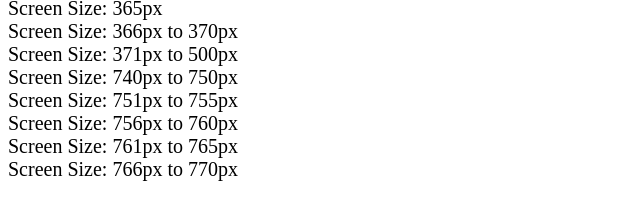
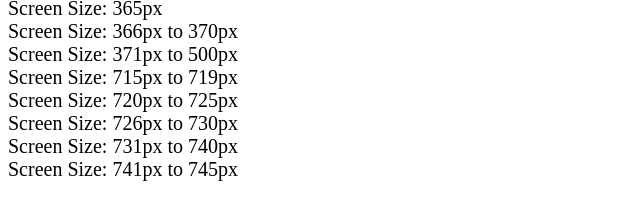
Before and after one commit to Junait-Shipon/ScreenSize-, a plain HTML site: page index.html in a window 1280 px wide. Shown: the part 499-718 px from the top of the page, 0-640 px from the left. Drawn offline with Linux system fonts and the light colour scheme.

Commit message:
Update index.html

```diff
--- a/index.html
+++ b/index.html
@@ -33,11 +33,11 @@
 		<div class="nineteen"> Screen Size: 365px </div>
 		<div class="twenty"> Screen Size: 366px to 370px </div>
 		<div class="tone"> Screen Size: 371px to 500px </div>
-		<div class="ttwo"> Screen Size: 740px to 750px </div>
-		<div class="tthtee"> Screen Size: 751px to 755px </div>
-		<div class="tfour"> Screen Size: 756px to 760px </div>
-		<div class="tfive"> Screen Size: 761px to 765px </div>
-		<div class="tsix"> Screen Size: 766px to 770px </div>
+		<div class="ttwo"> Screen Size: 715px to 719px </div>
+		<div class="tthtee"> Screen Size: 720px to 725px </div>
+		<div class="tfour"> Screen Size: 726px to 730px </div>
+		<div class="tfive"> Screen Size: 731px to 740px </div>
+		<div class="tsix"> Screen Size: 741px to 745px </div>
 
 
 
@@ -118,19 +118,19 @@
 @media only screen and (min-width: 371px) and (max-width: 500px)
 {.tone{ background: yellow; color: red; font-size: 25px; }}
 
-@media only screen and (min-width: 740px) and (max-width: 750px)
+@media only screen and (min-width: 715px) and (max-width: 719px)
 {.ttwo{ background: yellow; color: red; font-size: 25px; }}
 
-@media only screen and (min-width: 751px) and (max-width: 755px)
+@media only screen and (min-width: 720px) and (max-width: 725px)
 {.tthtee{ background: yellow; color: red; font-size: 25px; }}
 
-@media only screen and (min-width: 756px) and (max-width: 760px)
+@media only screen and (min-width: 726px) and (max-width: 730px)
 {.tfour{ background: yellow; color: red; font-size: 25px; }}
 
-@media only screen and (min-width: 761px) and (max-width: 765px)
+@media only screen and (min-width: 731px) and (max-width: 735px)
 {.tfive{ background: yellow; color: red; font-size: 25px; }}
 
-@media only screen and (min-width: 766px) and (max-width: 770px)
+@media only screen and (min-width: 740px) and (max-width: 745px)
 {.tsix{ background: yellow; color: red; font-size: 25px; }}
 
 
```
